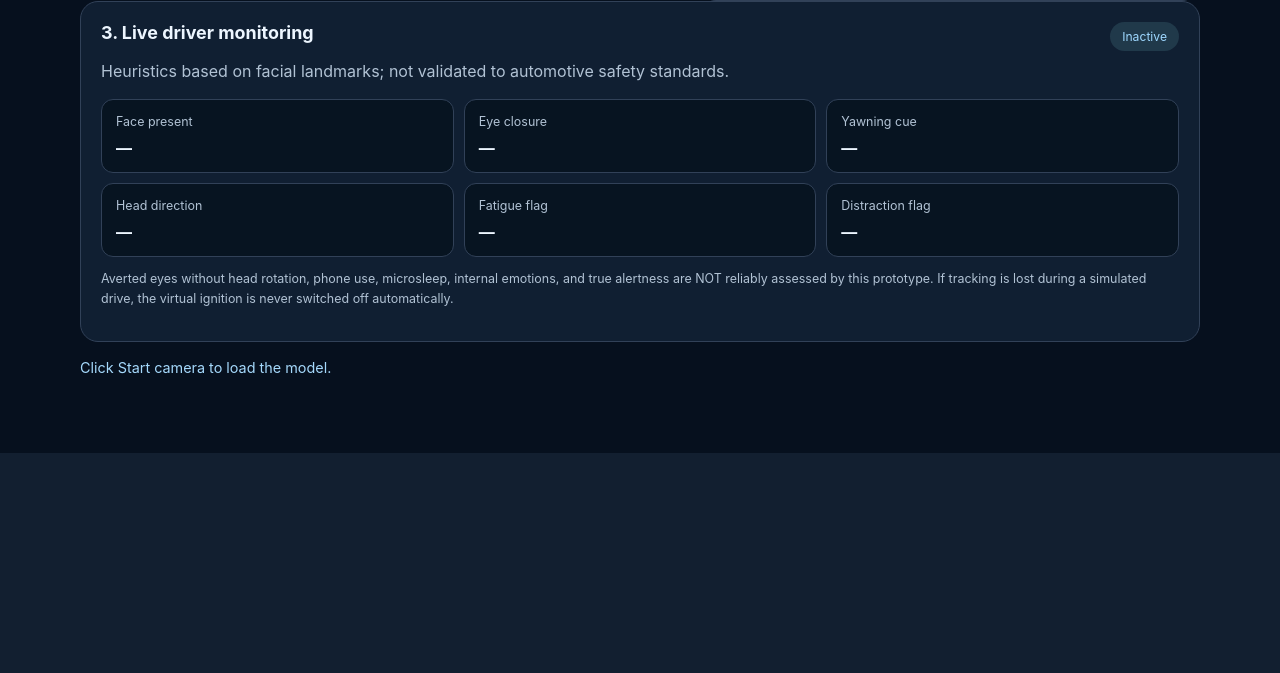
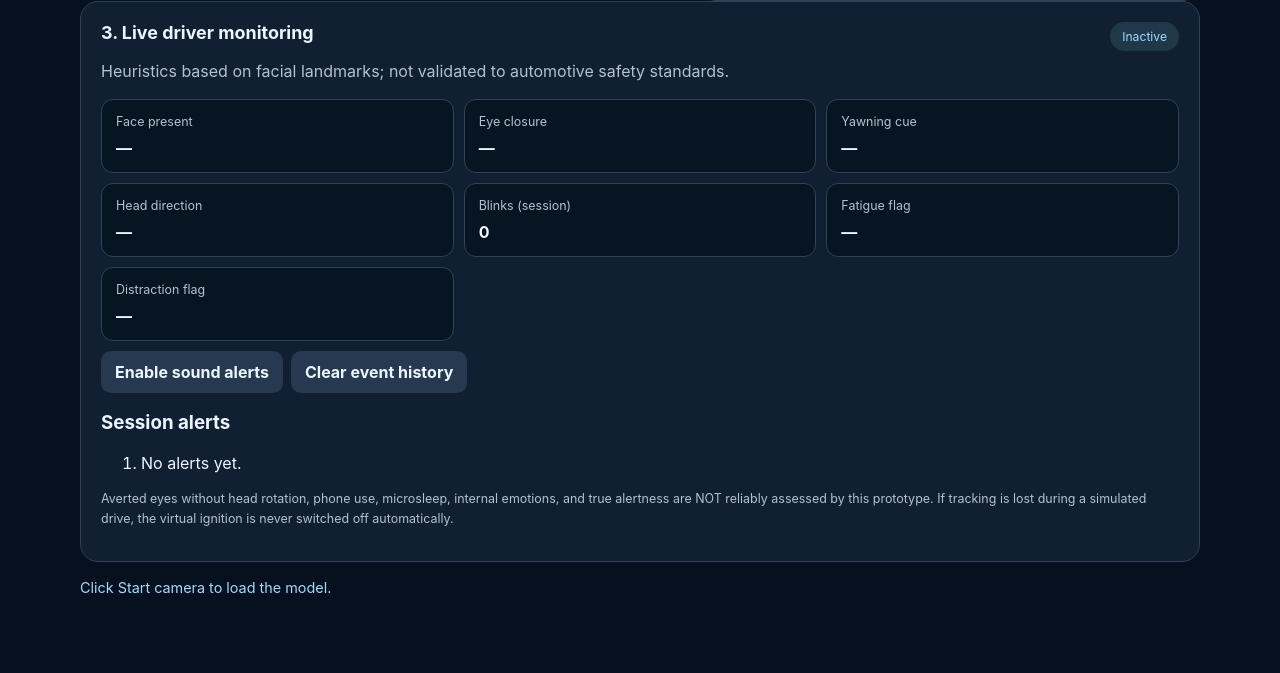
Before and after one commit to arianharashchi-lang/FacialEmotionAI, a FastAPI app: page /driver in a window 1280 px wide. Shown: the part 1037-1710 px from the top of the page. Before the commit the page ends 1490 px from the top, so only its background shows below. Run offline with FastAPI, Linux system fonts and the light colour scheme; some libraries are stand-ins or nearby versions.

Commit message:
Add blink counter and user-controlled alert controls

```diff
--- a/webapp/templates/driver.html
+++ b/webapp/templates/driver.html
@@ -14,9 +14,9 @@
 <div class="tile"><span>Eye closure</span><strong id="eyeState">—</strong></div>
 <div class="tile"><span>Yawning cue</span><strong id="yawnState">—</strong></div>
 <div class="tile"><span>Head direction</span><strong id="headState">—</strong></div>
-<div class="tile"><span>Fatigue flag</span><strong id="fatigueState">—</strong></div>
+<div class="tile"><span>Blinks (session)</span><strong id="blinkState">0</strong></div><div class="tile"><span>Fatigue flag</span><strong id="fatigueState">—</strong></div>
 <div class="tile"><span>Distraction flag</span><strong id="distractionState">—</strong></div>
-</div><p class="help">Averted eyes without head rotation, phone use, microsleep, internal emotions, and true alertness are NOT reliably assessed by this prototype. If tracking is lost during a simulated drive, the virtual ignition is never switched off automatically.</p></section>
+</div><div class="camera-actions"><button id="audioToggle" class="secondary" type="button">Enable sound alerts</button><button id="resetEvents" class="secondary" type="button">Clear event history</button></div><h3>Session alerts</h3><ol id="eventHistory" aria-live="polite"><li>No alerts yet.</li></ol><p class="help">Averted eyes without head rotation, phone use, microsleep, internal emotions, and true alertness are NOT reliably assessed by this prototype. If tracking is lost during a simulated drive, the virtual ignition is never switched off automatically.</p></section>
 <p id="status" class="status" role="status" aria-live="polite">Click Start camera to load the model.</p>
 </main><script defer src="https://cdn.jsdelivr.net/npm/face-api.js@0.22.2/dist/face-api.min.js"></script><script defer src="/static/driver.js"></script>
 </body></html>
```
